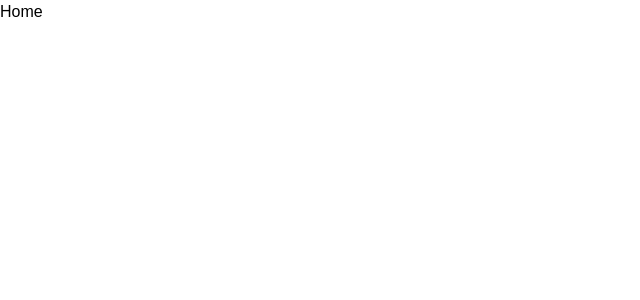
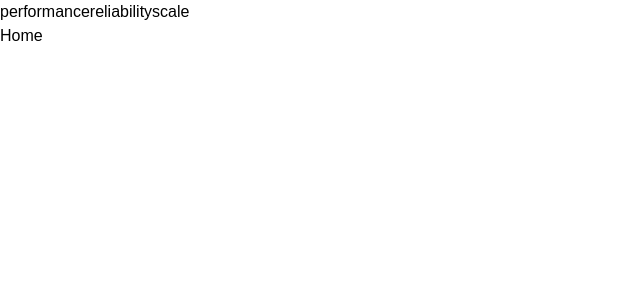
Before and after one commit to victor-magaldi/nextjs-course-project-01, a Next.js app: page / in a window 1280 px wide. Shown: the top 300 px of the page, without its empty margins (0-640 px from the left). Built offline with nearby package versions, Linux system fonts and the light colour scheme.

Commit message:
feat: add links in home

```diff
--- a/src/app/page.tsx
+++ b/src/app/page.tsx
@@ -1,5 +1,14 @@
-// import Image from "next/image";
+import Link from "next/link";
 
 export default function Home() {
-  return <div>Home</div>;
+  return (
+    <div>
+      <div>
+        <Link href={"/performance"}>performance</Link>
+        <Link href={"/reliability"}>reliability</Link>
+        <Link href={"/scale"}>scale</Link>
+      </div>
+      Home
+    </div>
+  );
 }
```
